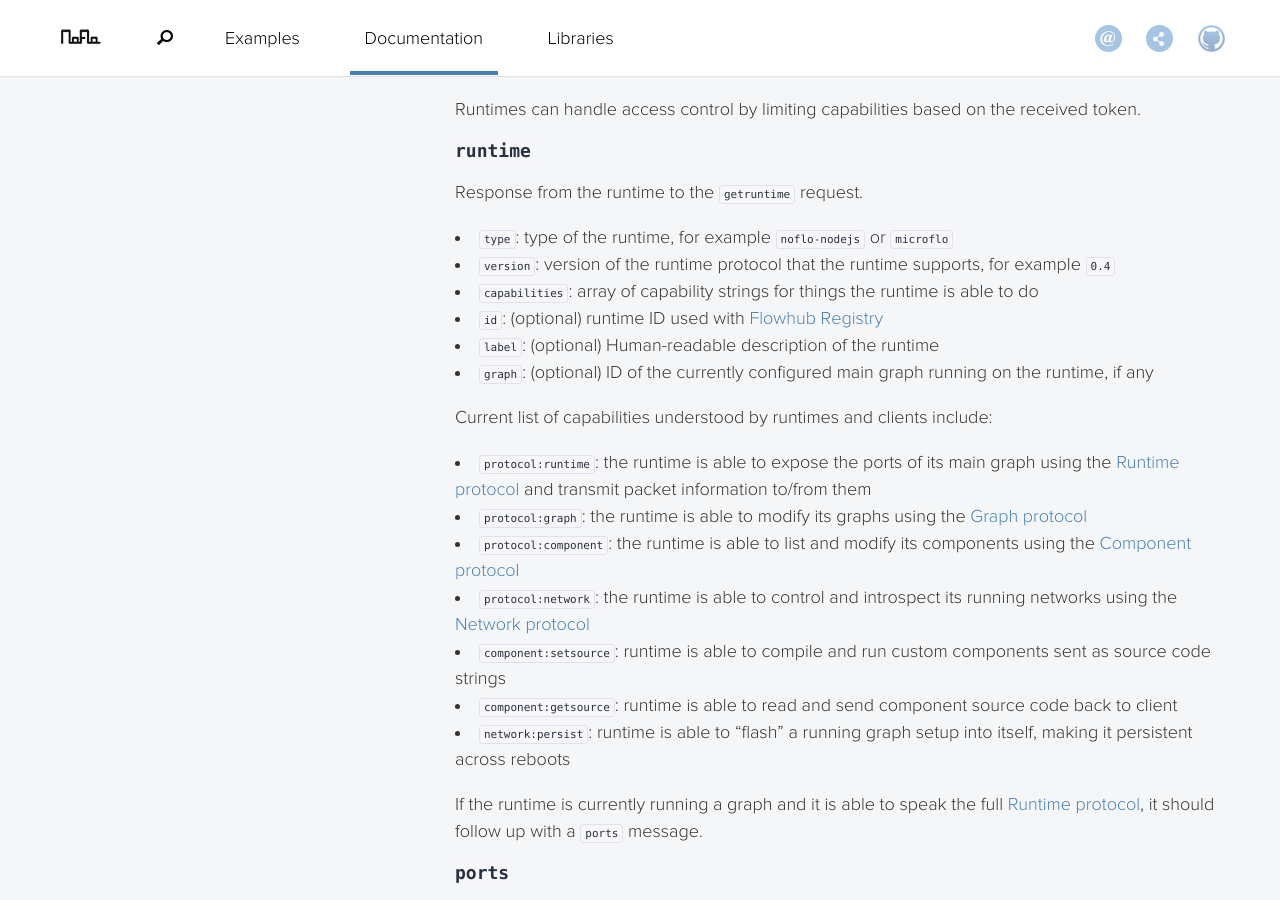
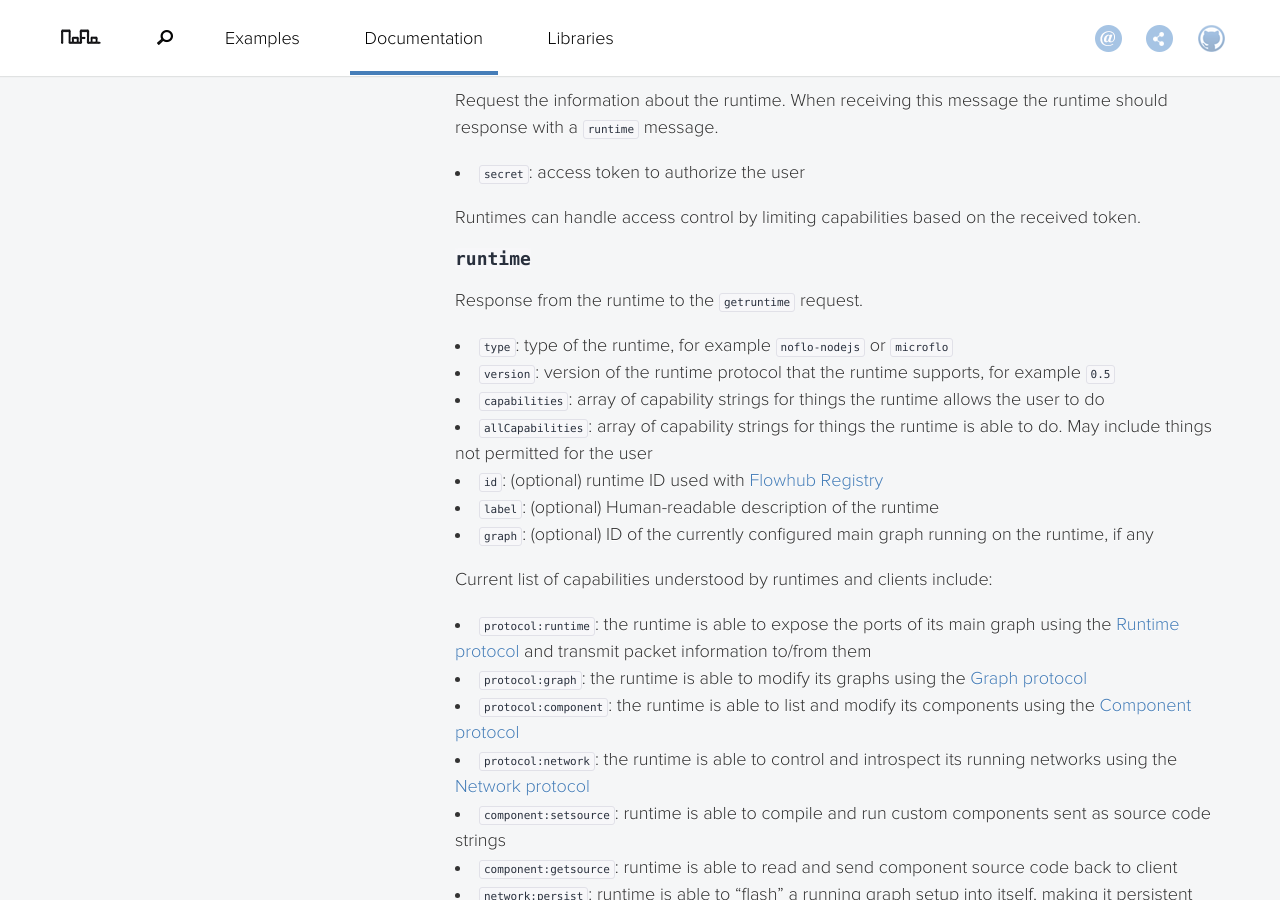
Before and after one commit to noflo/noflo.github.io, a Jekyll site: the page built from documentation/_posts/2013-07-09-protocol.md, in a window 1280 px wide and 900 px high, scrolled down 2902 px. Built offline with Jekyll 4.4.1, drawn with Linux system fonts in a browser that asks for light colours; nearby versions of some CDN libraries; Markdown is read by kramdown in place of the engine named in the settings; some of the changed text lies outside the part shown.

Commit message:
Protocol v0.5: improved access control support, refs noflo/noflo-ui#278

```diff
--- a/documentation/_posts/2013-07-09-protocol.md
+++ b/documentation/_posts/2013-07-09-protocol.md
@@ -27,6 +27,9 @@ The [fbp-protocol](https://github.com/flowbased/fbp-protocol) tool provides a se
 
 ## Changes
 
+* 2015-03-26: Version 0.5
+  - All messages sent to runtime should include the `secret` in payload
+  - Runtime description message includes an `allCapabilities` array describing capabilities of the runtime, including ones not available to current user
 * 2014-10-23
   - added clarifications to network running state in `status`, `started`, and `stopped` messages
 * 2014-09-26
@@ -98,8 +101,9 @@ Runtimes can handle access control by limiting capabilities based on the receive
 Response from the runtime to the `getruntime` request.
 
 * `type`: type of the runtime, for example `noflo-nodejs` or `microflo`
-* `version`: version of the runtime protocol that the runtime supports, for example `0.4`
-* `capabilities`: array of capability strings for things the runtime is able to do
+* `version`: version of the runtime protocol that the runtime supports, for example `0.5`
+* `capabilities`: array of capability strings for things the runtime allows the user to do
+* `allCapabilities`: array of capability strings for things the runtime is able to do. May include things not permitted for the user
 * `id`: (optional) runtime ID used with [Flowhub Registry](http://flowhub.io)
 * `label`: (optional) Human-readable description of the runtime
 * `graph`: (optional) ID of the currently configured main graph running on the runtime, if any
@@ -144,6 +148,7 @@ These packets can be send from the client to the runtime's input ports, or from
 * `event`: packet event, one of `connect`, `begingroup`, `data`, `endgroup`, and `disconnect`
 * `payload`: (optional) payload for the packet. Used only with `begingroup` (for group names) and `data` packets
 * `graph`: graph the action targets
+* `secret`: access token to authorize the user
 
 <a id="graph"></a>
 ## Graph protocol
@@ -160,6 +165,7 @@ Initialize an empty graph.
 * `main`: (optional) Identifies the graph as a main graph of a project that should not be registered as a component
 * `icon`: (optional) Icon to use for the graph when used as a component
 * `description`: (optional) Description to use for the graph when used as a component
+* `secret`: access token to authorize the user
 
 Graphs registered in this way should also be available for use as subgraphs in other graphs. Therefore a graph registration and later changes to it may cause `component` messages of the [Component protocol](#component) to be sent back to the client informing of possible changes in the ports of the subgraph component.
 
@@ -171,6 +177,7 @@ Add node to a graph.
 * `component`: component name used for the node
 * `metadata` (optional): structure of key-value pairs for node metadata
 * `graph`: graph the action targets
+* `secret`: access token to authorize the user
 
 ### `removenode`
 
@@ -178,6 +185,7 @@ Remove a node from a graph.
 
 * `id`: identifier for the node
 * `graph`: graph the action targets
+* `secret`: access token to authorize the user
 
 ### `renamenode`
 
@@ -186,6 +194,7 @@ Change the ID of a node in the graph
 * `from`: original identifier for the node
 * `to`: new identifier for the node
 * `graph`: graph the action targets
+* `secret`: access token to authorize the user
 
 ### `changenode`
 
@@ -194,6 +203,7 @@ Change the metadata associated to a node in the graph
 * `id`: identifier for the node
 * `metadata`: structure of key-value pairs for node metadata
 * `graph`: graph the action targets
+* `secret`: access token to authorize the user
 
 ### `addedge`
 
@@ -209,6 +219,7 @@ Add an edge to the graph
   - `index`: connection index (optional, for addressable ports)
 * `metadata` (optional): structure of key-value pairs for edge metadata
 * `graph`: graph the action targets
+* `secret`: access token to authorize the user
 
 ### `removeedge`
 
@@ -221,6 +232,7 @@ Remove an edge from the graph
   - `node`: node identifier
   - `port`: port name
 * `graph`: graph the action targets
+* `secret`: access token to authorize the user
 
 ### `changeedge`
 
@@ -234,6 +246,7 @@ Change an edge's metadata
   - `port`: port name
 * `metadata`: struct of key-value pairs for edge metadata
 * `graph`: graph the action targets
+* `secret`: access token to authorize the user
 
 ### `addinitial`
 
@@ -247,6 +260,7 @@ Add an IIP to the graph
   - `index`: connection index (optional, for addressable ports)
 * `metadata` (optional): structure of key-value pairs for edge metadata
 * `graph`: graph the action targets
+* `secret`: access token to authorize the user
 
 ### `removeinitial`
 
@@ -256,6 +270,7 @@ Remove an IIP from the graph
   - `node`: node identifier
   - `port`: port name
 * `graph`: graph the action targets
+* `secret`: access token to authorize the user
 
 ### `addinport`
 
@@ -266,6 +281,7 @@ Add an exported inport to the graph.
 * `port`: internal port name
 * `metadata` (optional): structure of key-value pairs for node metadata
 * `graph`: graph the action targets
+* `secret`: access token to authorize the user
 
 ### `removeinport`
 
@@ -273,6 +289,7 @@ Remove an exported port from the graph
 
 * `public`: the exported name of the port to remove
 * `graph`: graph the action targets
+* `secret`: access token to authorize the user
 
 ### `renameinport`
 
@@ -281,6 +298,7 @@ Rename an exported port in the graph
 * `from`: original exported port name
 * `to`: new exported port name
 * `graph`: graph the action targets
+* `secret`: access token to authorize the user
 
 ### `addoutport`
 
@@ -291,6 +309,7 @@ Add an exported outport to the graph.
 * `port`: internal port name
 * `metadata` (optional): structure of key-value pairs for port metadata
 * `graph`: graph the action targets
+* `secret`: access token to authorize the user
 
 ### `removeoutport`
 
@@ -298,7 +317,7 @@ Remove an exported port from the graph
 
 * `public`: the exported name of the port to remove
 * `graph`: graph the action targets
-* `graph`: graph the action targets
+* `secret`: access token to authorize the user
 
 ### `renameoutport`
 
@@ -307,6 +326,7 @@ Rename an exported port in the graph
 * `from`: original exported port name
 * `to`: new exported port name
 * `graph`: graph the action targets
+* `secret`: access token to authorize the user
 
 ### `addgroup`
 
@@ -316,6 +336,7 @@ Add a group to the graph
 * `nodes`: an array of node ids part of the group
 * `metadata` (optional): structure of key-value pairs for group metadata
 * `graph`: graph the action targets
+* `secret`: access token to authorize the user
 
 ### `removegroup`
 
@@ -323,6 +344,7 @@ Remove a group from the graph
 
 * `name`: the group name
 * `graph`: graph the action targets
+* `secret`: access token to authorize the user
 
 ### `renamegroup`
 
@@ -331,6 +353,7 @@ Rename a group in the graph.
 * `from`: original group name
 * `to`: new group name
 * `graph`: graph the action targets
+* `secret`: access token to authorize the user
 
 ### `changegroup`
 
@@ -339,6 +362,7 @@ Change a group's metadata
 * `name`: the group name
 * `metadata`: structure of key-value pairs for group metadata
 * `graph`: graph the action targets
+* `secret`: access token to authorize the user
 
 <a id="component"></a>
 
@@ -349,6 +373,8 @@ Protocol for handling the component registry.
 ### `list`
 
 Request a list of currently available components. Will be responded with a set of `component` messages.
+
+* `secret`: access token to authorize the user
 
 ### `component`
 
@@ -378,6 +404,7 @@ Transmit the metadata about a component instance.
 Request for the source code of a given component. Will be responded with a `source` message.
 
 * `name`: Name of the component to get source code for
+* `secret`: access token to authorize the user
 
 ### `source`
 
@@ -388,6 +415,7 @@ Source code for a component. In cases where a runtime receives a `source` messag
 * `library`: (optional) Component library identifier
 * `code`: Component source code
 * `tests`: (optional) unit tests for the component
+* `secret`: access token to authorize the user
 
 <a id="network"></a>
 ## Network protocol
@@ -399,18 +427,21 @@ Protocol for starting and stopping FBP networks, and finding out about their sta
 Start execution of a FBP network based on a given graph.
 
 * `graph`: graph the action targets
+* `secret`: access token to authorize the user
 
 ### `getstatus`
 
 Get the current status of the runtime. The runtime should respond with a `status` message.
 
 * `graph`: graph the action targets
+* `secret`: access token to authorize the user
 
 ### `stop`
 
 Stop execution of a FBP network based on a given graph.
 
 * `graph`: graph the action targets
+* `secret`: access token to authorize the user
 
 ### `started`
 
@@ -448,6 +479,7 @@ Set a network into debug mode
 
 * `enable`: boolean, tells whether to put the network in debug mode
 * `graph`:  graph the action targets
+* `secret`: access token to authorize the user
 
 ### `icon`
 
@@ -564,3 +596,4 @@ List of edges user has selected for inspection in a user interface or debugger,
     - `node`: node identifier
     - `port`: port name
 * `graph`: graph the action targets
+* `secret`: access token to authorize the user
```
